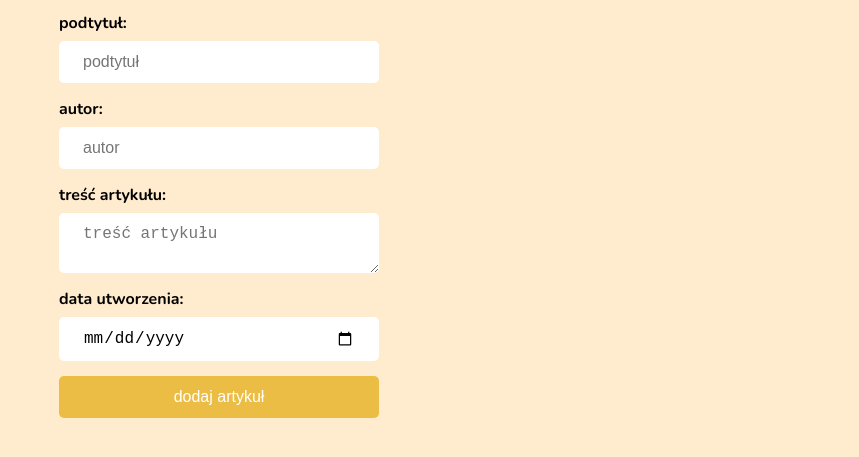
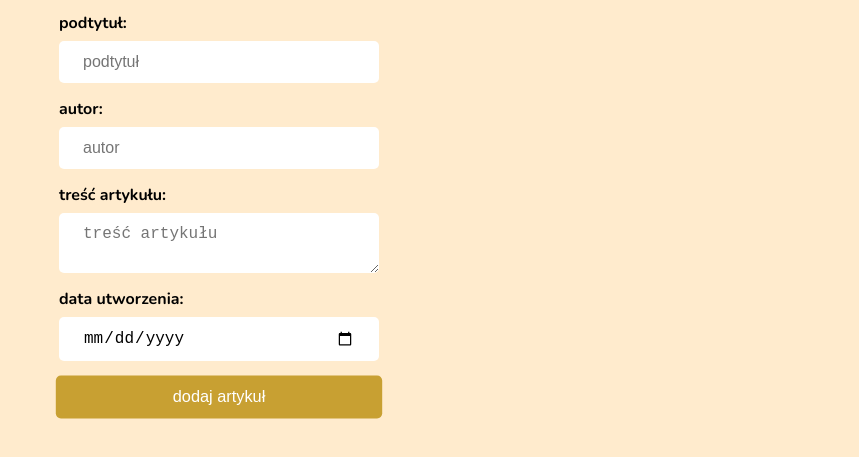
Before and after one commit to sy-00/repo, a website built with Vite: page project/index.html in a window 1280 px wide. In both pictures the pointer is over the button "dodaj artykuł". Shown: the part 307-764 px from the top of the page, without its empty margins (421-1280 px from the left). Built offline with nearby package versions, Linux system fonts and the light colour scheme; some packages are replaced by stand-ins of ours; no server answers; the database is empty.

Commit message:
irrelevant: hover na buttonie

```diff
--- a/project/src/style.css
+++ b/project/src/style.css
@@ -46,6 +46,12 @@ h2 {
     border-radius: 5px;
 }
 
+.submit-button:hover {
+    background-color: rgb(200, 160, 50);
+    transform: scale(1.02);
+    transition: all 0.2s ease-in-out;
+}
+
 #sort-field {
     display: flex;
     flex-direction: column;
```
